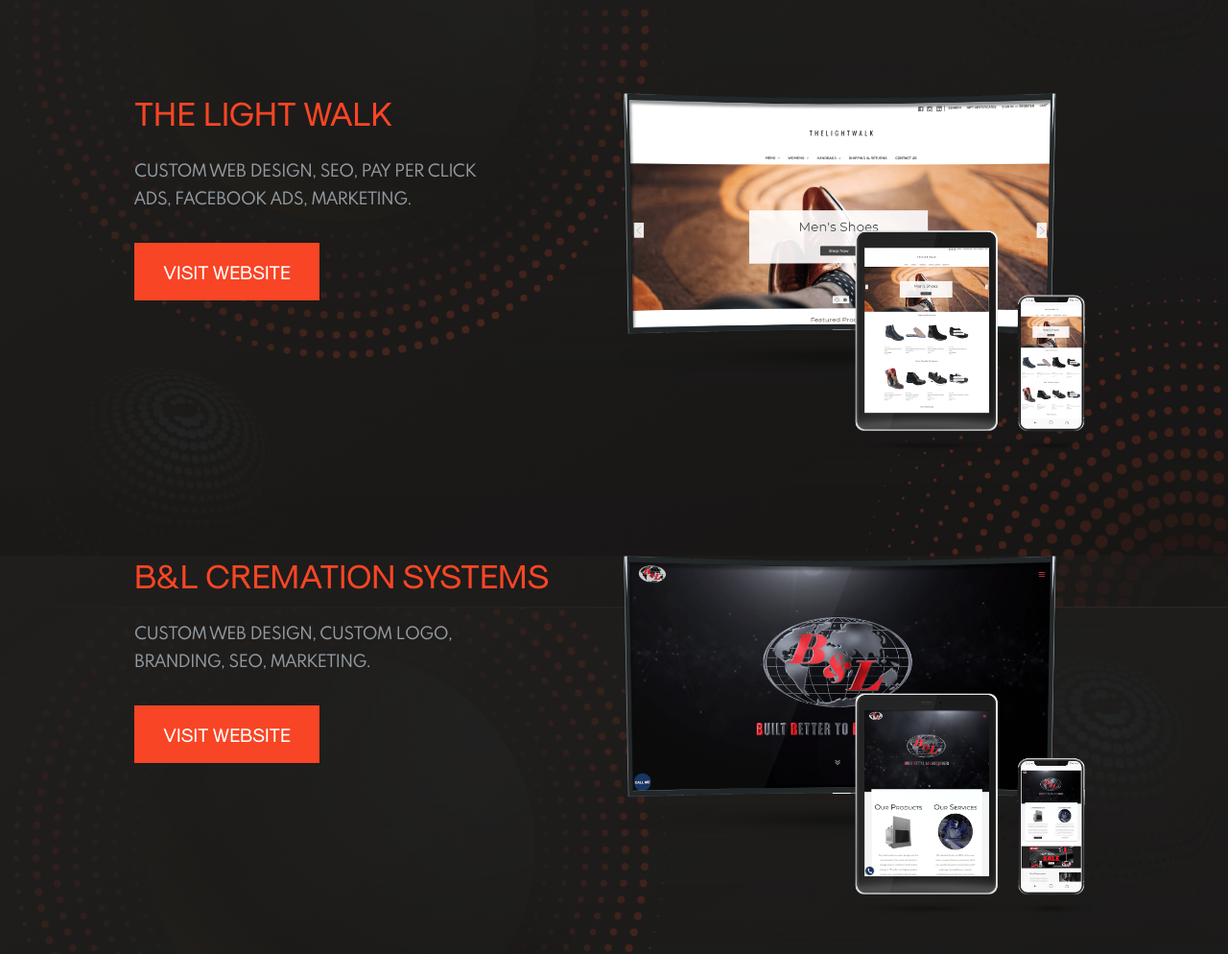
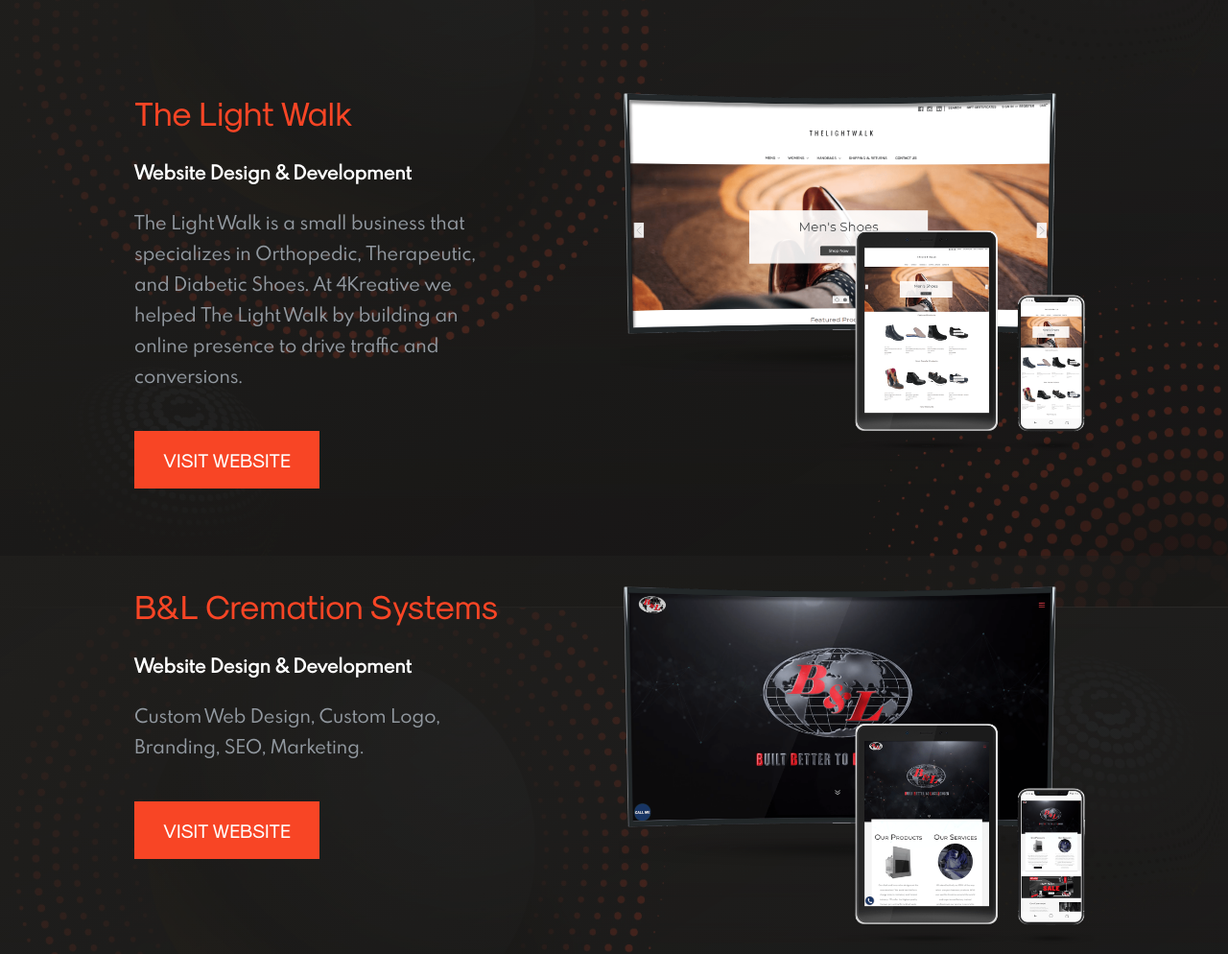
Before and after one commit to flex2016/4kreative, a website: page indexNew.html in a window 1280 px wide. Shown: the part 1021-2015 px from the top of the page at 96% size. Drawn offline with Linux system fonts and the light colour scheme.

Commit message:
work section content updates

```diff
--- a/indexNew.html
+++ b/indexNew.html
@@ -36,7 +36,11 @@
 
       <div class="work__details">
         <h4 class="heading-4 heading-4--light">The Light Walk</h4>
-        <p class="work__details">Custom Web Design, SEO, Pay Per Click Ads, Facebook Ads, Marketing.</p>
+        <h5 class="heading-5">Website Design & Development</h5>
+        <p class="work__details">
+          The Light Walk is a small business that specializes in Orthopedic, Therapeutic, and Diabetic Shoes. At
+          4Kreative we helped The Light Walk by building an online presence to drive traffic and conversions.
+        </p>
         <button class=" btn">Visit Website </button>
       </div>
       <img src="img/lightmockup-min.png" alt="Work 1" class="work__img">
@@ -45,6 +49,7 @@
 
       <div class="work__details">
         <h4 class="heading-4 heading-4--light">B&L Cremation Systems</h4>
+        <h5 class="heading-5">Website Design & Development</h5>
         <p class="work__details">Custom Web Design, Custom Logo, Branding, SEO, Marketing.</p>
         <button class=" btn">Visit Website </button>
       </div>
@@ -53,6 +58,7 @@
 
       <div class="work__details">
         <h4 class="heading-4 heading-4--light">Designershopp</h4>
+        <h5 class="heading-5">Website Design & Development</h5>
         <p class="work__details">Custom Web Design, Custom Logo, SEO, Markeitng, Managing Website Functionality.</p>
         <button class=" btn">Visit Website </button>
       </div>
--- a/sass/_header.scss
+++ b/sass/_header.scss
@@ -21,9 +21,7 @@
     align-self: center;
     justify-self: center;
     margin-right: 4rem;
-    background: #f84525;
-    box-shadow: 0px 0px 0 4px #f84525;
-    padding: 3px 2px 1px 4px;
+
 
     @media only screen and (max-width: $bp-medium) {
       justify-self: start;
--- a/sass/_typography.scss
+++ b/sass/_typography.scss
@@ -98,8 +98,7 @@
   box-shadow: 0px 6px 0px 0px #051627;
 }
 
-.mb-md {
-}
+.mb-md {}
 
 .mb-lg {
   margin-bottom: 4rem;
@@ -114,3 +113,8 @@
   text-transform: uppercase;
   font-weight: 700;
 }
+
+.heading-5 {
+  margin-top: 2rem;
+  font-size: 2rem;
+}
--- a/sass/_work.scss
+++ b/sass/_work.scss
@@ -54,9 +54,8 @@
   }
 
   &__details {
-    text-transform: uppercase;
     color: $color-grey-light-2;
-    font-size: 1.8rem;
+    font-size: 2rem;
     margin-bottom: 3rem;
 
 
@@ -66,11 +65,17 @@
 
     p {
       margin-top: 2rem;
+      margin-bottom: 4rem;
       width: 80%;
     }
   }
 }
 
+.heading-5 {
+  color: $color-white;
+  margin-bottom: 2rem;
+}
+
 .work_button {
   margin-top: 3rem;
 }
```
Also changed, not shown: css/style.css.
